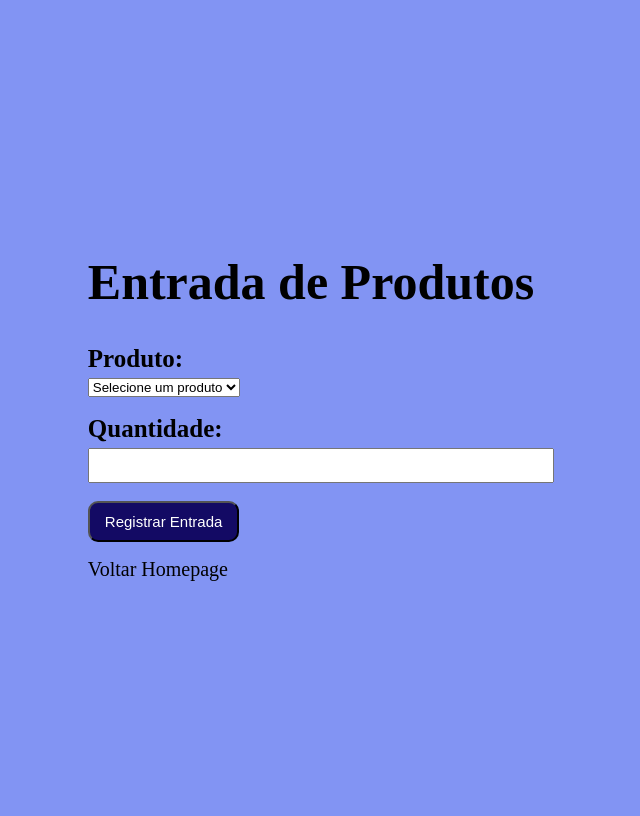
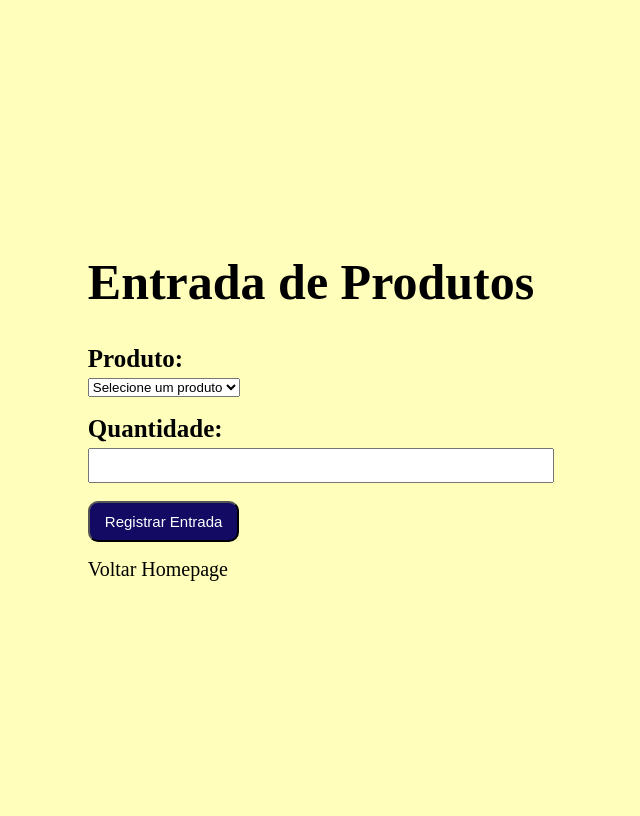
Before and after one commit to BolachaEtecvav/Empresa_Casa_do_Acucar, a PHP site: page /entrada_produtos.php in a window 1280 px wide. Shown: the whole page, without its empty margins (337-977 px from the left). Run offline with PHP 8.4, Linux system fonts and the light colour scheme; the visitor is signed in with stand-in values (Sample User, id 1); data comes from the database, SQL or seed files in the repository.

Commit message:
Update entrada_produtos.php 22-08-2025

```diff
--- a/entrada_produtos.php
+++ b/entrada_produtos.php
@@ -41,7 +41,7 @@
     <title>Entrada de Produtos</title>
      <style>
         body {
-            background-color:rgb(130, 148, 243);
+            background-color:rgba(255, 254, 186, 1);
             display: flex;
             justify-content: center;
             align-items: center;
@@ -82,7 +82,7 @@
         }
 
         a:hover{
-            color: white;
+            color: rgba(250, 199, 255, 1);
         }
     </style>
 </head>
@@ -112,4 +112,5 @@
         <p><a href="homepage.php">Voltar Homepage</a></p>
     </div>
 </body>
+
 </html>
```
